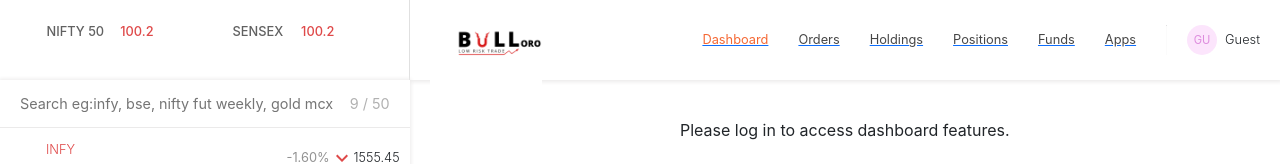
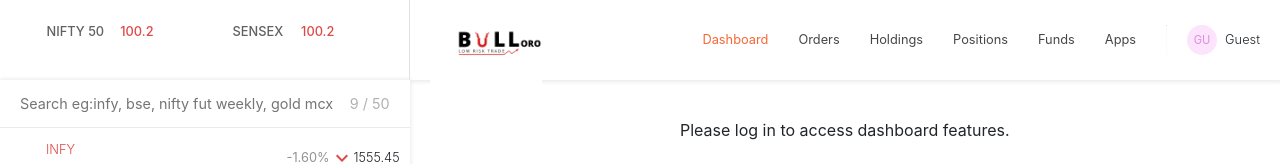
Before and after one commit to PiyushNagose/Bulloro-Trading-Platform, a React (Vite) app in the folder Dashboard/dashboard-app/: page / in a window 1280 px wide. Shown: the top 164 px of the page. Built offline with nearby package versions, Linux system fonts and the light colour scheme; no server answers.

Commit message:
Added Features

```diff
--- a/Dashboard/dashboard-app/src/Components/App.jsx
+++ b/Dashboard/dashboard-app/src/Components/App.jsx
@@ -1,9 +1,3 @@
-import { AuthProvider } from "./AuthContext";
-
 export default function App() {
-  return (
-    <AuthProvider>
-      <h1>App</h1>
-    </AuthProvider>
-  );
+  return <h1>App</h1>;
 }
--- a/Dashboard/dashboard-app/src/Components/AuthContext.jsx
+++ /dev/null
@@ -1,40 +0,0 @@
-import { createContext, useState, useEffect } from "react";
-
-// 1️⃣ Create context with defaults
-const AuthContext = createContext({
-  user: null,
-  isLoggedIn: false,
-  login: (userData) => {},
-  logout: () => {},
-});
-
-// 2️⃣ Create provider
-export const AuthProvider = ({ children }) => {
-  const [user, setUser] = useState(null);
-
-  // Load user from localStorage on app start
-  useEffect(() => {
-    const storedUser = JSON.parse(localStorage.getItem("user"));
-    if (storedUser) setUser(storedUser);
-  }, []);
-
-  // Login function
-  const login = (userData) => {
-    localStorage.setItem("user", JSON.stringify(userData));
-    setUser(userData);
-  };
-
-  // Logout function
-  const logout = () => {
-    localStorage.removeItem("user");
-    setUser(null);
-  };
-
-  return (
-    <AuthContext.Provider value={{ user, isLoggedIn: !!user, login, logout }}>
-      {children}
-    </AuthContext.Provider>
-  );
-};
-
-export default AuthContext;
--- a/Dashboard/dashboard-app/src/Components/Dashboard.jsx
+++ b/Dashboard/dashboard-app/src/Components/Dashboard.jsx
@@ -1,5 +1,4 @@
-import { Route, Routes, Navigate } from "react-router-dom";
-import { useEffect, useState } from "react";
+import { Route, Routes } from "react-router-dom";
 
 import App from "./App";
 import Funds from "./Funds";
@@ -9,18 +8,17 @@
 import Summary from "./Summary";
 import WatchList from "./WatchList";
 import { GeneralContextProvider } from "./GeneralContext";
+import { useEffect, useState } from "react";
 
 export default function Dashboard() {
-  const [user, setUser] = useState(null);
+  const [isLoggedIn, setIsLoggedIn] = useState(false);
 
   useEffect(() => {
     const storedUser = JSON.parse(localStorage.getItem("user"));
     if (storedUser && storedUser.username) {
-      setUser(storedUser);
+      setIsLoggedIn(true);
     }
   }, []);
-
-  const isLoggedIn = !!user;
 
   return (
     <GeneralContextProvider>
@@ -31,14 +29,12 @@
           <Routes>
             {isLoggedIn ? (
               <>
-                <Route path="/" element={<Summary />} />
+                <Route exact path="/" element={<Summary />} />
                 <Route path="/orders" element={<Orders />} />
                 <Route path="/holdings" element={<Holdings />} />
                 <Route path="/positions" element={<Positions />} />
                 <Route path="/funds" element={<Funds />} />
                 <Route path="/apps" element={<App />} />
-                {/* ✅ redirect unknown routes to dashboard */}
-                <Route path="*" element={<Navigate to="/" replace />} />
               </>
             ) : (
               <Route
--- a/Dashboard/dashboard-app/src/Components/Menu.jsx
+++ b/Dashboard/dashboard-app/src/Components/Menu.jsx
@@ -1,16 +1,24 @@
 import { Link } from "react-router-dom";
-import { useState, useContext } from "react";
-import AuthContext from "./AuthContext";  // ✅ Import AuthContext
+import { useState, useEffect } from "react";
 
 export default function Menu() {
   const [selectMenu, setSelectMenu] = useState(0);
   const [isDropDownOpen, setIsDropDownOpen] = useState(false);
+  const [user, setUser] = useState(null); // null = not logged in
 
-  // ✅ Get user + logout from AuthContext
-  const { user, logout } = useContext(AuthContext);
+  useEffect(() => {
+    // Optionally check localStorage or backend for logged-in user
+    const storedUser = JSON.parse(localStorage.getItem("user"));
+    if (storedUser) setUser(storedUser);
+  }, []);
 
-  const handelClick = (index) => setSelectMenu(index);
-  const profileClick = () => setIsDropDownOpen(!isDropDownOpen);
+  const handelClick = (index) => {
+    setSelectMenu(index);
+  };
+
+  const profileClick = () => {
+    setIsDropDownOpen(!isDropDownOpen);
+  };
 
   const menuClass = "menu";
   const activeMenuClass = "menu selected";
@@ -29,42 +37,66 @@
       <div className="menus">
         <ul>
           <li>
-            <Link onClick={() => handelClick(0)} to="/">
+            <Link
+              style={{ textDecoration: "none" }}
+              onClick={() => handelClick(0)}
+              to="/"
+            >
               <p className={selectMenu === 0 ? activeMenuClass : menuClass}>
                 Dashboard
               </p>
             </Link>
           </li>
           <li>
-            <Link onClick={() => handelClick(1)} to="/orders">
+            <Link
+              style={{ textDecoration: "none" }}
+              onClick={() => handelClick(1)}
+              to="/orders"
+            >
               <p className={selectMenu === 1 ? activeMenuClass : menuClass}>
                 Orders
               </p>
             </Link>
           </li>
           <li>
-            <Link onClick={() => handelClick(2)} to="/holdings">
+            <Link
+              style={{ textDecoration: "none" }}
+              onClick={() => handelClick(2)}
+              to="/holdings"
+            >
               <p className={selectMenu === 2 ? activeMenuClass : menuClass}>
                 Holdings
               </p>
             </Link>
           </li>
           <li>
-            <Link onClick={() => handelClick(3)} to="/positions">
+            <Link
+              style={{ textDecoration: "none" }}
+              onClick={() => handelClick(3)}
+              to="/positions"
+            >
               <p className={selectMenu === 3 ? activeMenuClass : menuClass}>
                 Positions
               </p>
             </Link>
           </li>
           <li>
-            <Link onClick={() => handelClick(4)} to="/funds">
+            <Link
+              style={{ textDecoration: "none" }}
+              onClick={() => handelClick(4)}
+              to="/funds"
+            >
               <p className={selectMenu === 4 ? activeMenuClass : menuClass}>
                 Funds
               </p>
             </Link>
           </li>
           <li>
-            <Link onClick={() => handelClick(5)} to="/apps">
+            <Link
+              style={{ textDecoration: "none" }}
+              onClick={() => handelClick(5)}
+              to="/apps"
+            >
               <p className={selectMenu === 5 ? activeMenuClass : menuClass}>
                 Apps
               </p>
@@ -73,7 +105,6 @@
         </ul>
         <hr />
 
-        {/* Profile Section */}
         <div
           className="profile"
           onClick={profileClick}
@@ -110,7 +141,8 @@
               ) : (
                 <button
                   onClick={() => {
-                    logout(); // ✅ Now uses AuthContext
+                    localStorage.removeItem("user");
+                    setUser(null); // ✅ Reset state
                     setIsDropDownOpen(false);
                   }}
                   className="dropdown-item"
```
